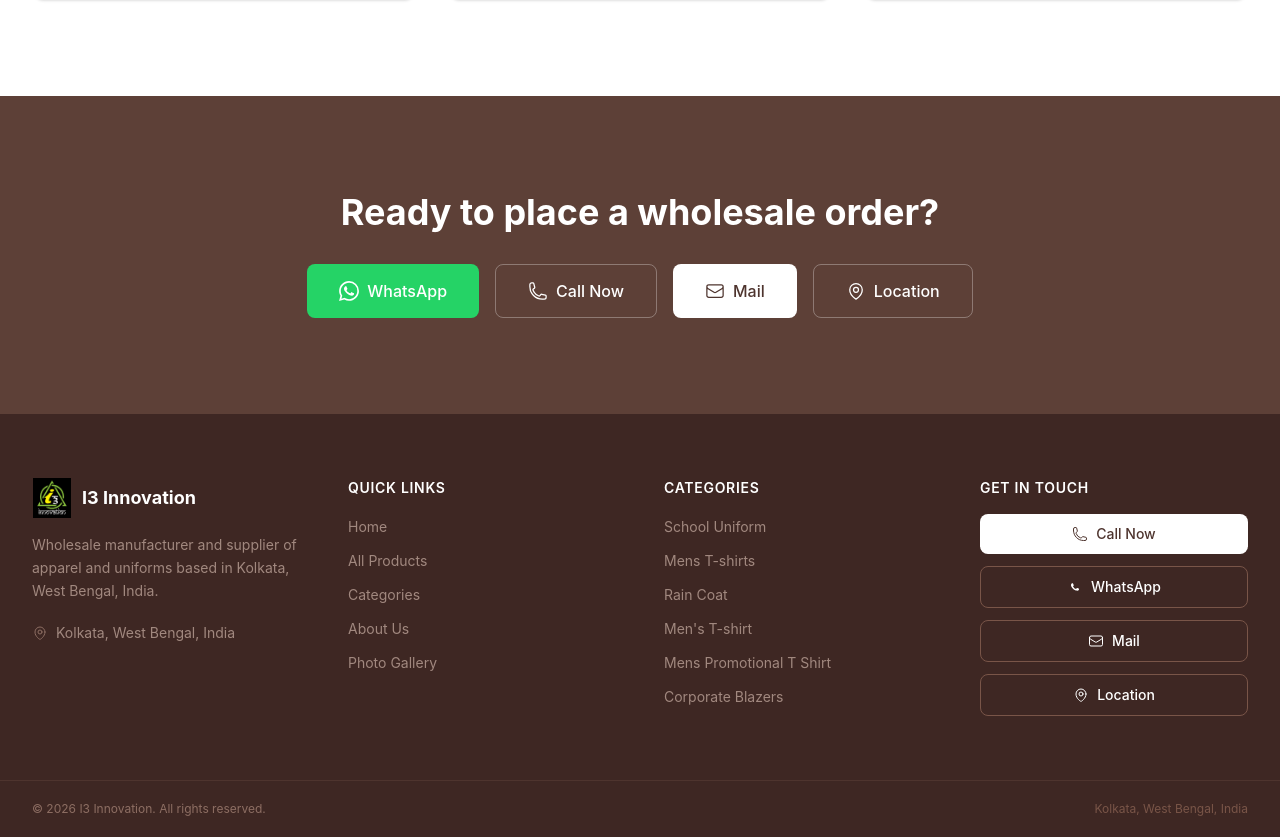
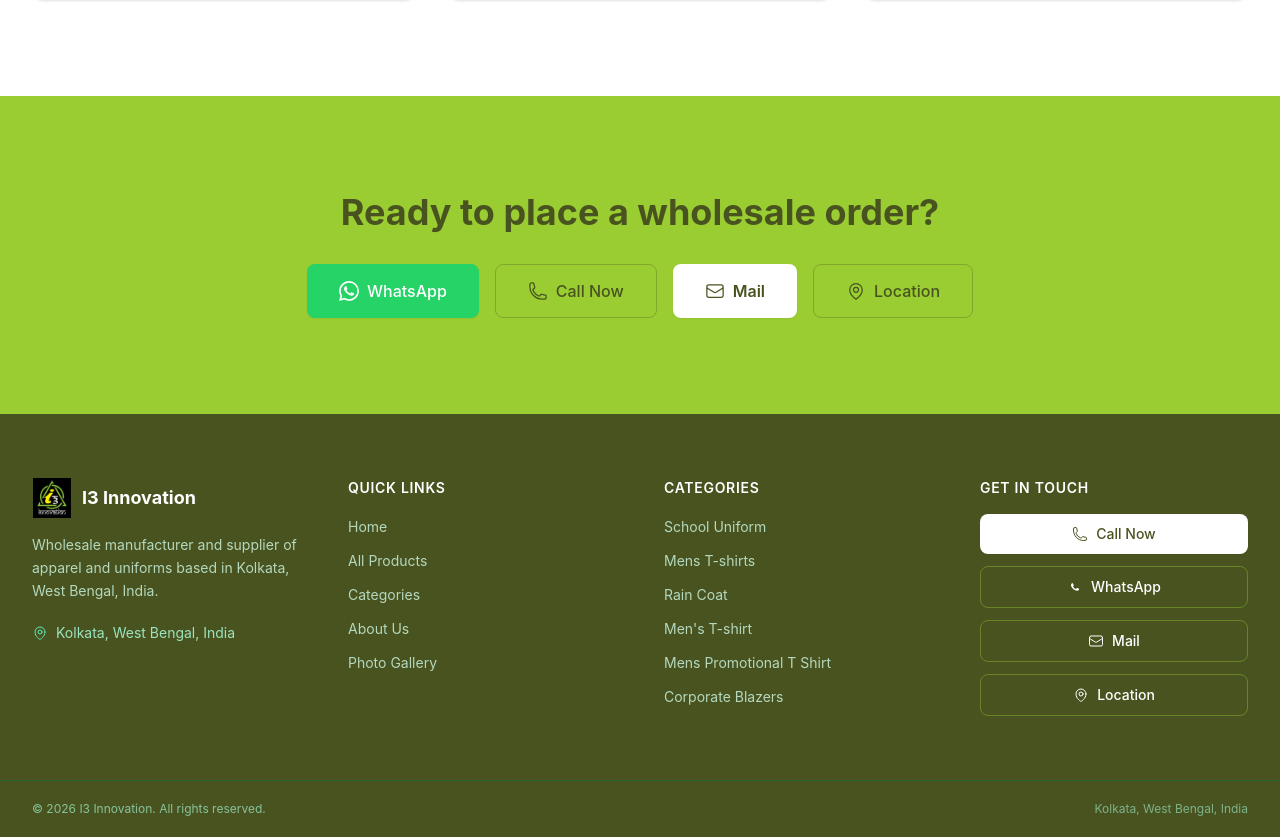
Before and after one commit to soumik7484-art/i3-innovation, a React (Vite) app in the folder website/: page / in a window 1280 px wide. Shown: the part 3518-4355 px from the top of the page. Built offline with nearby package versions, Linux system fonts and the light colour scheme; no server answers.

Commit message:
style: update footer color scheme to #485320 and #9ACD32

```diff
--- a/website/src/components/Footer.jsx
+++ b/website/src/components/Footer.jsx
@@ -15,26 +15,26 @@ export default function Footer() {
   const isHomePage = location.pathname === '/';
 
   return (
-    <footer className="bg-brown-900 text-brown-200">
+    <footer className="bg-[#485320] text-emerald-100">
       {/* CTA Strip — only shown on other pages to prevent duplication on HomePage */}
       {!isHomePage && (
-        <div className="bg-brown-800 border-b border-brown-700/50">
+        <div className="bg-[#9ACD32] border-b border-[#485320]/20">
         <div className="max-w-7xl mx-auto px-4 sm:px-6 lg:px-8 py-6 flex flex-col sm:flex-row items-center justify-between gap-4">
           <div>
-            <h3 className="text-lg font-semibold text-white">Ready to place a wholesale order?</h3>
-            <p className="text-sm text-brown-300 mt-0.5">Get in touch with our team for bulk pricing and availability.</p>
+            <h3 className="text-lg font-semibold text-[#485320]">Ready to place a wholesale order?</h3>
+            <p className="text-sm text-[#485320]/80 mt-0.5">Get in touch with our team for bulk pricing and availability.</p>
           </div>
           <div className="flex gap-3">
             <button
               onClick={() => { setInquiryMode('whatsapp'); setInquiryOpen(true); }}
-              className="px-5 py-2.5 text-sm font-medium border border-brown-400 text-white rounded-lg hover:bg-brown-700 transition-colors flex items-center gap-2 cursor-pointer"
+              className="px-5 py-2.5 text-sm font-medium border border-[#485320]/30 text-[#485320] rounded-lg hover:bg-[#485320] hover:text-white transition-colors flex items-center gap-2 cursor-pointer"
             >
               <svg className="w-4 h-4" fill="currentColor" viewBox="0 0 24 24"><path d="M17.472 14.382c-.297-.149-1.758-.867-2.03-.967-.273-.099-.471-.148-.67.15-.197.297-.767.966-.94 1.164-.173.199-.347.223-.644.075-.297-.15-1.255-.463-2.39-1.475-.883-.788-1.48-1.761-1.653-2.059-.173-.297-.018-.458.13-.606.134-.133.298-.347.446-.52.149-.174.198-.298.298-.497.099-.198.05-.371-.025-.52-.075-.149-.669-1.612-.916-2.207-.242-.579-.487-.5-.669-.51-.173-.008-.371-.01-.57-.01-.198 0-.52.074-.792.372-.272.297-1.04 1.016-1.04 2.479 0 1.462 1.065 2.875 1.213 3.074.149.198 2.096 3.2 5.077 4.487.709.306 1.262.489 1.694.625.712.227 1.36.195 1.871.118.571-.085 1.758-.719 2.006-1.413.248-.694.248-1.289.173-1.413-.074-.124-.272-.198-.57-.347z"/></svg>
               WhatsApp
             </button>
             <a
               href="tel:+916290198676"
-              className="px-5 py-2.5 text-sm font-medium border border-brown-400 text-white rounded-lg hover:bg-brown-700 transition-colors flex items-center gap-2"
+              className="px-5 py-2.5 text-sm font-medium border border-[#485320]/30 text-[#485320] rounded-lg hover:bg-[#485320] hover:text-white transition-colors flex items-center gap-2"
             >
               <svg className="w-4 h-4" fill="none" stroke="currentColor" viewBox="0 0 24 24">
                 <path strokeLinecap="round" strokeLinejoin="round" strokeWidth={1.5} d="M2.25 6.75c0 8.284 6.716 15 15 15h2.25a2.25 2.25 0 002.25-2.25v-1.372c0-.516-.351-.966-.852-1.091l-4.423-1.106c-.44-.11-.902.055-1.173.417l-.97 1.293c-.282.376-.769.542-1.21.38a12.035 12.035 0 01-7.143-7.143c-.162-.441.004-.928.38-1.21l1.293-.97c.363-.271.527-.734.417-1.173L6.963 3.102a1.125 1.125 0 00-1.091-.852H4.5A2.25 2.25 0 002.25 4.5v2.25z" />
@@ -43,7 +43,7 @@ export default function Footer() {
             </a>
             <button
               onClick={() => { setInquiryMode('mail'); setInquiryOpen(true); }}
-              className="px-5 py-2.5 text-sm font-medium bg-white text-brown-800 rounded-lg hover:bg-brown-50 transition-colors flex items-center gap-2 cursor-pointer"
+              className="px-5 py-2.5 text-sm font-medium bg-white text-[#485320] rounded-lg hover:bg-[#485320] hover:text-white transition-colors flex items-center gap-2 cursor-pointer shadow-xs"
             >
               <svg className="w-4 h-4" fill="none" stroke="currentColor" viewBox="0 0 24 24">
                 <path strokeLinecap="round" strokeLinejoin="round" strokeWidth={1.5} d="M21.75 6.75v10.5a2.25 2.25 0 01-2.25 2.25h-15a2.25 2.25 0 01-2.25-2.25V6.75m19.5 0A2.25 2.25 0 0019.5 4.5h-15a2.25 2.25 0 00-2.25 2.25m19.5 0v.243a2.25 2.25 0 01-1.07 1.916l-7.5 4.615a2.25 2.25 0 01-2.36 0L3.32 8.91a2.25 2.25 0 01-1.07-1.916V6.75" />
@@ -54,7 +54,7 @@ export default function Footer() {
               href={MAPS_URL}
               target="_blank"
               rel="noopener noreferrer"
-              className="px-5 py-2.5 text-sm font-medium border border-brown-400 text-white rounded-lg hover:bg-brown-700 transition-colors flex items-center gap-2 cursor-pointer"
+              className="px-5 py-2.5 text-sm font-medium border border-[#485320]/30 text-[#485320] rounded-lg hover:bg-[#485320] hover:text-white transition-colors flex items-center gap-2 cursor-pointer"
             >
               <svg className="w-4 h-4" fill="none" stroke="currentColor" viewBox="0 0 24 24">
                 <path strokeLinecap="round" strokeLinejoin="round" strokeWidth={1.5} d="M15 10.5a3 3 0 11-6 0 3 3 0 016 0z" />
@@ -76,16 +76,16 @@ export default function Footer() {
               <img src="/logo.png" alt="I3 Innovation" className="h-10 w-10 object-contain" />
               <span className="text-lg font-bold text-white">I3 Innovation</span>
             </Link>
-            <p className="mt-4 text-sm text-brown-300 leading-relaxed">
+            <p className="mt-4 text-sm text-emerald-100/80 leading-relaxed">
               Wholesale manufacturer and supplier of apparel and uniforms based in {company.location}.
             </p>
             <a
               href={MAPS_URL}
               target="_blank"
               rel="noopener noreferrer"
-              className="mt-5 inline-flex items-center gap-2 text-sm text-brown-300 hover:text-white transition-colors cursor-pointer"
+              className="mt-5 inline-flex items-center gap-2 text-sm text-emerald-200/90 hover:text-white transition-colors cursor-pointer"
             >
-              <svg className="w-4 h-4 shrink-0 text-brown-400 group-hover:text-white transition-colors" fill="none" stroke="currentColor" viewBox="0 0 24 24">
+              <svg className="w-4 h-4 shrink-0 text-emerald-300 group-hover:text-white transition-colors" fill="none" stroke="currentColor" viewBox="0 0 24 24">
                 <path strokeLinecap="round" strokeLinejoin="round" strokeWidth={1.5} d="M15 10.5a3 3 0 11-6 0 3 3 0 016 0z" />
                 <path strokeLinecap="round" strokeLinejoin="round" strokeWidth={1.5} d="M19.5 10.5c0 7.142-7.5 11.25-7.5 11.25S4.5 17.642 4.5 10.5a7.5 7.5 0 1115 0z" />
               </svg>
@@ -95,7 +95,7 @@ export default function Footer() {
 
           {/* Quick Links */}
           <div>
-            <h4 className="text-sm font-semibold text-white uppercase tracking-wider mb-4">Quick Links</h4>
+            <h3 className="text-sm font-semibold text-white uppercase tracking-wider mb-4">Quick Links</h3>
             <ul className="space-y-2.5">
               {[
                 { to: '/', label: 'Home' },
@@ -105,7 +105,7 @@ export default function Footer() {
                 { to: '/photos', label: 'Photo Gallery' },
               ].map(({ to, label }) => (
                 <li key={to}>
-                  <Link to={to} className="text-sm text-brown-300 hover:text-white transition-colors">
+                  <Link to={to} className="text-sm text-emerald-100/80 hover:text-white transition-colors">
                     {label}
                   </Link>
                 </li>
@@ -115,13 +115,13 @@ export default function Footer() {
 
           {/* Top Categories */}
           <div>
-            <h4 className="text-sm font-semibold text-white uppercase tracking-wider mb-4">Categories</h4>
+            <h3 className="text-sm font-semibold text-white uppercase tracking-wider mb-4">Categories</h3>
             <ul className="space-y-2.5">
               {categories.slice(0, 6).map((cat) => (
                 <li key={cat.name}>
                   <Link
                     to={`/products?category=${encodeURIComponent(cat.name)}`}
-                    className="text-sm text-brown-300 hover:text-white transition-colors"
+                    className="text-sm text-emerald-100/80 hover:text-white transition-colors"
                   >
                     {cat.name}
                   </Link>
@@ -132,9 +132,9 @@ export default function Footer() {
 
           {/* Contact Actions */}
           <div id="get-in-touch" className="scroll-mt-24">
-            <h4 className="text-sm font-semibold text-white uppercase tracking-wider mb-4">Get in Touch</h4>
+            <h3 className="text-sm font-semibold text-white uppercase tracking-wider mb-4">Get in Touch</h3>
             <div className="space-y-3">
-              <a href="tel:+916290198676" className="w-full px-4 py-2.5 text-sm font-medium text-brown-800 bg-white rounded-lg hover:bg-brown-50 transition-colors flex items-center justify-center gap-2">
+              <a href="tel:+916290198676" className="w-full px-4 py-2.5 text-sm font-medium text-[#485320] bg-white rounded-lg hover:bg-[#9ACD32] transition-colors flex items-center justify-center gap-2 shadow-xs">
                 <svg className="w-4 h-4" fill="none" stroke="currentColor" viewBox="0 0 24 24">
                   <path strokeLinecap="round" strokeLinejoin="round" strokeWidth={1.5} d="M2.25 6.75c0 8.284 6.716 15 15 15h2.25a2.25 2.25 0 002.25-2.25v-1.372c0-.516-.351-.966-.852-1.091l-4.423-1.106c-.44-.11-.902.055-1.173.417l-.97 1.293c-.282.376-.769.542-1.21.38a12.035 12.035 0 01-7.143-7.143c-.162-.441.004-.928.38-1.21l1.293-.97c.363-.271.527-.734.417-1.173L6.963 3.102a1.125 1.125 0 00-1.091-.852H4.5A2.25 2.25 0 002.25 4.5v2.25z" />
                 </svg>
@@ -144,14 +144,14 @@ export default function Footer() {
                 href={WHATSAPP_URL}
                 target="_blank"
                 rel="noopener noreferrer"
-                className="w-full px-4 py-2.5 text-sm font-medium text-white border border-brown-500 rounded-lg hover:bg-brown-800 transition-colors flex items-center justify-center gap-2 cursor-pointer"
+                className="w-full px-4 py-2.5 text-sm font-medium text-white border border-[#9ACD32]/40 rounded-lg hover:bg-[#9ACD32] hover:text-[#485320] transition-colors flex items-center justify-center gap-2 cursor-pointer"
               >
                 <svg className="w-4 h-4" fill="currentColor" viewBox="0 0 24 24"><path d="M17.472 14.382c-.297-.149-1.758-.867-2.03-.967-.273-.099-.471-.148-.67.15-.197.297-.767.966-.94 1.164-.173.199-.347.223-.644.075-.297-.15-1.255-.463-2.39-1.475-.883-.788-1.48-1.761-1.653-2.059-.173-.297-.018-.458.13-.606.134-.133.298-.347.446-.52.149-.174.198-.298.298-.497.099-.198.05-.371-.025-.52-.075-.149-.669-1.612-.916-2.207-.242-.579-.487-.5-.669-.51-.173-.008-.371-.01-.57-.01-.198 0-.52.074-.792.372-.272.297-1.04 1.016-1.04 2.479 0 1.462 1.065 2.875 1.213 3.074.149.198 2.096 3.2 5.077 4.487.709.306 1.262.489 1.694.625.712.227 1.36.195 1.871.118.571-.085 1.758-.719 2.006-1.413.248-.694.248-1.289.173-1.413-.074-.124-.272-.198-.57-.347z"/></svg>
                 WhatsApp
               </a>
               <button
                 onClick={() => { setInquiryMode('mail'); setInquiryOpen(true); }}
-                className="w-full px-4 py-2.5 text-sm font-medium text-white border border-brown-500 rounded-lg hover:bg-brown-800 transition-colors flex items-center justify-center gap-2 cursor-pointer"
+                className="w-full px-4 py-2.5 text-sm font-medium text-white border border-[#9ACD32]/40 rounded-lg hover:bg-[#9ACD32] hover:text-[#485320] transition-colors flex items-center justify-center gap-2 cursor-pointer"
               >
                 <svg className="w-4 h-4" fill="none" stroke="currentColor" viewBox="0 0 24 24">
                   <path strokeLinecap="round" strokeLinejoin="round" strokeWidth={1.5} d="M21.75 6.75v10.5a2.25 2.25 0 01-2.25 2.25h-15a2.25 2.25 0 01-2.25-2.25V6.75m19.5 0A2.25 2.25 0 0019.5 4.5h-15a2.25 2.25 0 00-2.25 2.25m19.5 0v.243a2.25 2.25 0 01-1.07 1.916l-7.5 4.615a2.25 2.25 0 01-2.36 0L3.32 8.91a2.25 2.25 0 01-1.07-1.916V6.75" />
@@ -162,7 +162,7 @@ export default function Footer() {
                 href={MAPS_URL}
                 target="_blank"
                 rel="noopener noreferrer"
-                className="w-full px-4 py-2.5 text-sm font-medium text-white border border-brown-500 rounded-lg hover:bg-brown-800 transition-colors flex items-center justify-center gap-2 cursor-pointer"
+                className="w-full px-4 py-2.5 text-sm font-medium text-white border border-[#9ACD32]/40 rounded-lg hover:bg-[#9ACD32] hover:text-[#485320] transition-colors flex items-center justify-center gap-2 cursor-pointer"
               >
                 <svg className="w-4 h-4" fill="none" stroke="currentColor" viewBox="0 0 24 24">
                   <path strokeLinecap="round" strokeLinejoin="round" strokeWidth={1.5} d="M15 10.5a3 3 0 11-6 0 3 3 0 016 0z" />
@@ -176,12 +176,12 @@ export default function Footer() {
       </div>
 
       {/* Bottom Bar */}
-      <div className="border-t border-brown-800">
+      <div className="border-t border-emerald-700/40">
         <div className="max-w-7xl mx-auto px-4 sm:px-6 lg:px-8 py-5 flex flex-col sm:flex-row items-center justify-between gap-3">
-          <p className="text-xs text-brown-400">
+          <p className="text-xs text-emerald-200/70">
             &copy; {new Date().getFullYear()} {company.name}. All rights reserved.
           </p>
-          <p className="text-xs text-brown-500">
+          <p className="text-xs text-emerald-200/60">
             {company.location}
           </p>
         </div>
--- a/website/src/pages/HomePage.jsx
+++ b/website/src/pages/HomePage.jsx
@@ -208,22 +208,22 @@ const HomePage = () => {
       </section>
 
       {/* 5. CTA SECTION */}
-      <section className="bg-brown-700 py-16 lg:py-24">
+      <section className="bg-[#9ACD32] py-16 lg:py-24">
         <div className="max-w-4xl mx-auto px-4 sm:px-6 lg:px-8 text-center">
-          <h2 className="text-3xl md:text-4xl font-bold text-white mb-8">
+          <h2 className="text-3xl md:text-4xl font-bold text-[#485320] mb-8">
             Ready to place a wholesale order?
           </h2>
           <div className="flex flex-wrap justify-center gap-4">
             <button
               onClick={() => { setInquiryMode('whatsapp'); setInquiryOpen(true); }}
-              className="bg-[#25D366] text-white font-medium px-8 py-3.5 rounded-lg hover:bg-[#20bd5a] transition-colors flex items-center gap-2 cursor-pointer"
+              className="bg-[#25D366] text-white font-medium px-8 py-3.5 rounded-lg hover:bg-[#20bd5a] transition-colors flex items-center gap-2 cursor-pointer shadow-xs"
             >
               <svg className="w-5 h-5" fill="currentColor" viewBox="0 0 24 24"><path d="M17.472 14.382c-.297-.149-1.758-.867-2.03-.967-.273-.099-.471-.148-.67.15-.197.297-.767.966-.94 1.164-.173.199-.347.223-.644.075-.297-.15-1.255-.463-2.39-1.475-.883-.788-1.48-1.761-1.653-2.059-.173-.297-.018-.458.13-.606.134-.133.298-.347.446-.52.149-.174.198-.298.298-.497.099-.198.05-.371-.025-.52-.075-.149-.669-1.612-.916-2.207-.242-.579-.487-.5-.669-.51-.173-.008-.371-.01-.57-.01-.198 0-.52.074-.792.372-.272.297-1.04 1.016-1.04 2.479 0 1.462 1.065 2.875 1.213 3.074.149.198 2.096 3.2 5.077 4.487.709.306 1.262.489 1.694.625.712.227 1.36.195 1.871.118.571-.085 1.758-.719 2.006-1.413.248-.694.248-1.289.173-1.413-.074-.124-.272-.198-.57-.347m-5.421 7.403h-.004a9.87 9.87 0 01-5.031-1.378l-.361-.214-3.741.982.998-3.648-.235-.374a9.86 9.86 0 01-1.51-5.26c.001-5.45 4.436-9.884 9.888-9.884 2.64 0 5.122 1.03 6.988 2.898a9.825 9.825 0 012.893 6.994c-.003 5.45-4.437 9.884-9.885 9.884m8.413-18.297A11.815 11.815 0 0012.05 0C5.495 0 .16 5.335.157 11.892c0 2.096.547 4.142 1.588 5.945L.057 24l6.305-1.654a11.882 11.882 0 005.683 1.448h.005c6.554 0 11.89-5.335 11.893-11.893a11.821 11.821 0 00-3.48-8.413z"/></svg>
               WhatsApp
             </button>
             <a
               href="tel:+916290198676"
-              className="border border-white/30 text-white font-medium px-8 py-3.5 rounded-lg hover:bg-white/10 transition-colors cursor-pointer flex items-center gap-2"
+              className="border border-[#485320]/30 text-[#485320] font-medium px-8 py-3.5 rounded-lg hover:bg-[#485320] hover:text-white transition-colors cursor-pointer flex items-center gap-2"
             >
               <svg className="w-5 h-5" fill="none" stroke="currentColor" viewBox="0 0 24 24">
                 <path strokeLinecap="round" strokeLinejoin="round" strokeWidth={1.5} d="M2.25 6.75c0 8.284 6.716 15 15 15h2.25a2.25 2.25 0 002.25-2.25v-1.372c0-.516-.351-.966-.852-1.091l-4.423-1.106c-.44-.11-.902.055-1.173.417l-.97 1.293c-.282.376-.769.542-1.21.38a12.035 12.035 0 01-7.143-7.143c-.162-.441.004-.928.38-1.21l1.293-.97c.363-.271.527-.734.417-1.173L6.963 3.102a1.125 1.125 0 00-1.091-.852H4.5A2.25 2.25 0 002.25 4.5v2.25z" />
@@ -232,7 +232,7 @@ const HomePage = () => {
             </a>
             <button
               onClick={() => { setInquiryMode('mail'); setInquiryOpen(true); }}
-              className="bg-white text-brown-800 font-medium px-8 py-3.5 rounded-lg hover:bg-gray-50 transition-colors flex items-center gap-2 cursor-pointer"
+              className="bg-white text-[#485320] font-semibold px-8 py-3.5 rounded-lg hover:bg-[#485320] hover:text-white transition-colors flex items-center gap-2 cursor-pointer shadow-xs"
             >
               <svg className="w-5 h-5" fill="none" stroke="currentColor" viewBox="0 0 24 24">
                 <path strokeLinecap="round" strokeLinejoin="round" strokeWidth={1.5} d="M21.75 6.75v10.5a2.25 2.25 0 01-2.25 2.25h-15a2.25 2.25 0 01-2.25-2.25V6.75m19.5 0A2.25 2.25 0 0019.5 4.5h-15a2.25 2.25 0 00-2.25 2.25m19.5 0v.243a2.25 2.25 0 01-1.07 1.916l-7.5 4.615a2.25 2.25 0 01-2.36 0L3.32 8.91a2.25 2.25 0 01-1.07-1.916V6.75" />
@@ -243,7 +243,7 @@ const HomePage = () => {
               href={MAPS_URL}
               target="_blank"
               rel="noopener noreferrer"
-              className="border border-white/30 text-white font-medium px-8 py-3.5 rounded-lg hover:bg-white/10 transition-colors cursor-pointer flex items-center gap-2"
+              className="border border-[#485320]/30 text-[#485320] font-medium px-8 py-3.5 rounded-lg hover:bg-[#485320] hover:text-white transition-colors cursor-pointer flex items-center gap-2"
             >
               <svg className="w-5 h-5" fill="none" stroke="currentColor" viewBox="0 0 24 24">
                 <path strokeLinecap="round" strokeLinejoin="round" strokeWidth={1.5} d="M15 10.5a3 3 0 11-6 0 3 3 0 016 0z" />
```
Also changed, not shown: 1 other file (tests, documents, lock files or other folders).
